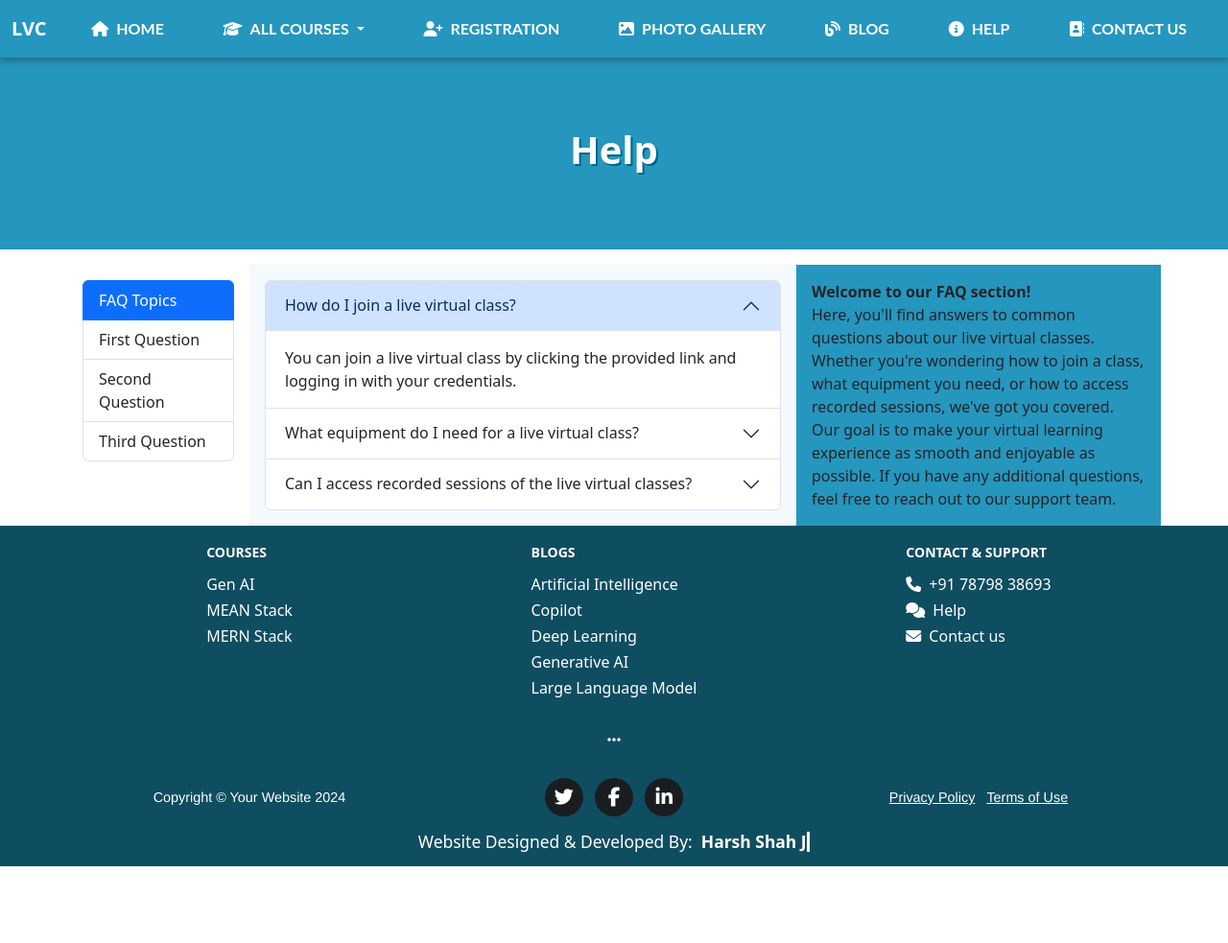
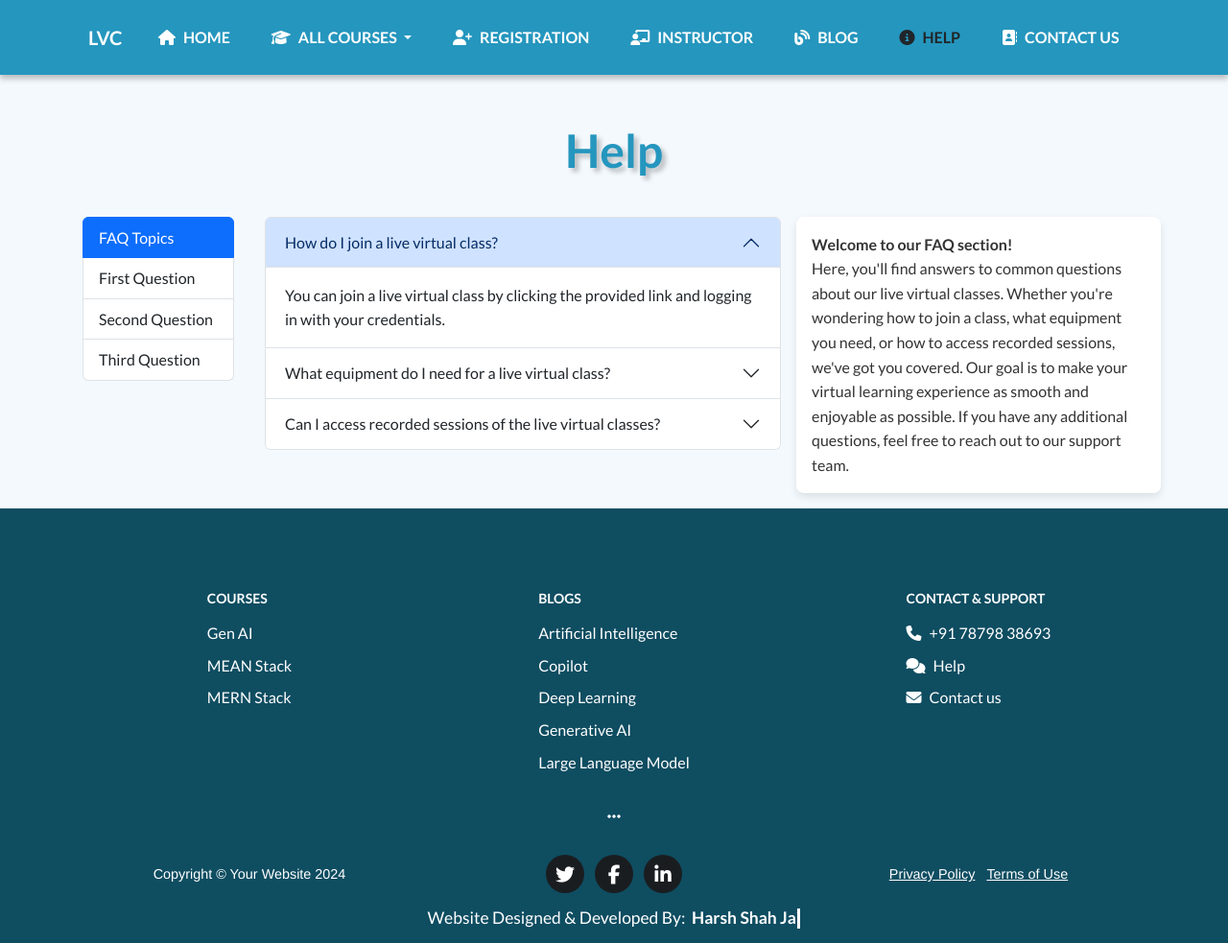
Before and after one commit to harshjaiswal556/live-virtual-class, a plain HTML site: page help.html in a window 1280 px wide. Shown: the whole page at 96% size. Before the commit the page ends 903 px from the top, so only its background shows below. Drawn offline with nearby package versions, Linux system fonts and the light colour scheme.

Commit message:
instructor and help page

```diff
--- a/css/contact-style.css
+++ b/css/contact-style.css
@@ -147,6 +147,7 @@ footer {
     color: white;
     text-align: center;
     padding: 15px;
+    padding-top: 5rem;
 }
 
 .footer-content {
--- a/css/gallery-style.css
+++ b/css/gallery-style.css
@@ -1,3 +1,5 @@
+@import url('https://fonts.googleapis.com/css2?family=Inter:ital,opsz,wght@0,14..32,100..900;1,14..32,100..900&family=Lato:ital,wght@0,100;0,300;0,400;0,700;0,900;1,100;1,300;1,400;1,700;1,900&display=swap');
+
 * {
     margin: 0;
     padding: 0;
@@ -6,19 +8,13 @@
 
 body {
     font-family: Arial, sans-serif;
+    color: #333;
     background-color: #f4f9fd;
-    color: #333;
     line-height: 1.6;
-    min-height: 100vh;
-    display: flex;
-    flex-direction: column;
-    overflow-x: hidden;
+    margin: 0;
+    padding: 0;
+    font-family: "Lato", sans-serif;
 }
-
-body::-webkit-scrollbar{
-    display: none;
-}
-
 
 nav {
     background-color: #2596be;
@@ -53,14 +49,19 @@ nav {
 }
 
 .gallery-head {
-    height: 25vh;
-    background-color: #2596be;
-    text-shadow: 2px 2px #00658a;
+  margin-top: 8rem;
+  display: flex;
+  justify-content: center;
+  align-items: center;
+  color: #2596be;
+  text-shadow: 4px 4px 5px #00000040;
+  text-align: center;
 }
 
 .gallery-head h1 {
-    font-size: 2.5rem;
-    font-weight: bold;
+  font-size: 48px;
+  font-family: "Lato", sans-serif;
+  font-weight: 700;
 }
 
 
@@ -148,17 +149,27 @@ tbody tr:hover {
     object-fit: cover;
     border-radius: 50%;
     box-shadow: 0 2px 5px rgba(0, 0, 0, 0.2);
-    filter: blur(8px);
-}
-.passport-img:hover{
-    filter: blur(0px);
 }
 iframe {
     border: none;
     border-radius: 8px;
     box-shadow: 0 2px 5px rgba(0, 0, 0, 0.1);
 }
-@media screen and (max-width: 768px) {
+@media screen and (max-width: 750px) {
+
+  .nav-menu {
+    flex-direction: column;
+    gap: 10px;
+}
+
+nav{
+  padding: 1rem !important;
+}
+
+.nav-menu-link a {
+    font-size: 1rem;
+}
+
     table {
         font-size: 14px;
     }
@@ -177,6 +188,7 @@ footer {
   color: white;
   text-align: center;
   padding: 15px;
+  padding-top: 5rem;
 }
 
 .footer-content {
@@ -208,6 +220,7 @@ footer {
       text-align: center;
   }
 }
+
 
 a {
   color: #6c757d;
@@ -267,8 +280,6 @@ ul.social-buttons {
   margin-bottom: 0;
 }
 
-ul.social-buttons li a:active,
-ul.social-buttons li a:focus,
 ul.social-buttons li a:hover {
   background-color: #fec503;
 }
--- /dev/null
+++ b/css/help-style.css
@@ -0,0 +1,212 @@
+@import url('https://fonts.googleapis.com/css2?family=Inter:ital,opsz,wght@0,14..32,100..900;1,14..32,100..900&family=Lato:ital,wght@0,100;0,300;0,400;0,700;0,900;1,100;1,300;1,400;1,700;1,900&display=swap');
+
+* {
+    margin: 0;
+    padding: 0;
+    box-sizing: border-box;
+}
+
+body {
+    font-family: Arial, sans-serif;
+    color: #333;
+    background-color: #f4f9fd;
+    line-height: 1.6;
+    margin: 0;
+    padding: 0;
+    font-family: "Lato", sans-serif;
+}
+
+nav {
+    background-color: #2596be;
+    padding: 10px 5rem !important;
+    box-shadow: 0px 4px 6px rgba(0, 0, 0, 0.25);
+}
+
+.nav-menu {
+    display: flex;
+    justify-content: space-around;
+    list-style: none;
+    flex-wrap: wrap;
+    margin-bottom: 0px;
+    padding-left: 0px;
+    width: 100%;
+}
+
+.nav-menu-link a {
+    color: white;
+    font-size: 1rem;
+    text-transform: uppercase;
+    text-decoration: none;
+    padding: 10px 15px;
+    border-radius: 5px;
+    transition: all 0.3s ease;
+    font-family: "Lato", sans-serif;
+    font-weight: 700;
+}
+
+.nav-menu-link a:hover {
+    background-color: #00658a;
+}
+
+.help-head {
+    margin-top: 8rem;
+    display: flex;
+    justify-content: center;
+    align-items: center;
+    color: #2596be;
+    text-shadow: 4px 4px 5px #00000040;
+    text-align: center;
+  }
+
+  .help-head h1 {
+    font-size: 48px;
+    font-family: "Lato", sans-serif;
+    font-weight: 700;
+  }
+
+  .main-div {
+    background-color: #f4f9fd;
+  }
+
+  .right-div {
+    background-color: #2596be;
+  }
+
+  .faq{
+    /* width: 100%; */
+    background: #fff;
+    padding: 20px;
+    border-radius: 8px;
+    box-shadow: 0 4px 8px rgba(0, 0, 0, 0.1);
+  }
+
+footer {
+  background-color: #0F4D61;
+  color: white;
+  text-align: center;
+  padding: 15px;
+  padding-top: 5rem;
+}
+
+.footer-content {
+  margin: 0;
+  display: flex;
+  align-items: center;
+  justify-content: center;
+}
+
+.footer-name {
+  display: inline-block;
+  font-weight: bold;
+  animation: typing 3s steps(18) infinite;
+  white-space: nowrap;
+  overflow: hidden;
+  border-right: 3px solid;
+  width: 170px;
+}
+
+@keyframes typing {
+  from {
+    width: 0
+  }
+}
+
+@media screen and (max-width: 875px) {
+  .left, .right {
+      flex: 1 1 100%;
+      text-align: center;
+  }
+}
+
+a {
+    color: #6c757d;
+  }
+  a:hover {
+    color: #fec503;
+    text-decoration: none;
+  }
+
+  ::selection {
+    background: #fec503;
+    text-shadow: none;
+  }
+
+
+  .footer-column:not(:first-child) {
+      padding-top: 2rem;
+      @media (min-width: 768px) {
+        padding-top: 0rem;
+      }
+    }
+    .footer-column {
+      text-align: center;
+    }
+
+    .footer-column .nav-item .nav-link {
+      padding: 0.25rem 0;
+    }
+
+    .footer-column .nav-item span.nav-link {
+      color: #6c757d;
+    }
+
+    .footer-column .nav-item span.footer-title {
+      font-size: 14px;
+      font-weight: 700;
+      margin: 1rem 0;
+      color: #fff;
+      text-transform: uppercase;
+    }
+
+    .footer-column .nav-item .fas {
+      margin-right: 0.5rem;
+    }
+
+    .footer-column ul {
+      display: inline-block;
+    }
+
+    @media (min-width: 768px) {
+      .footer-column ul {
+        text-align: left;
+      }
+    }
+
+  ul.social-buttons {
+    margin-bottom: 0;
+  }
+
+  ul.social-buttons li a:hover {
+    background-color: #fec503;
+  }
+
+  ul.social-buttons li a {
+    font-size: 20px;
+    line-height: 40px;
+    display: block;
+    width: 40px;
+    height: 40px;
+    transition: all 0.3s;
+    transition: all 0.3s;
+    color: #fff;
+    border-radius: 100%;
+    outline: 0;
+    background-color: #1a1d20;
+  }
+
+  footer .quick-links {
+    font-size: 90%;
+    line-height: 40px;
+    margin-bottom: 0;
+    text-transform: none;
+    font-family: Montserrat, "Helvetica Neue", Helvetica, Arial, sans-serif;
+  }
+
+  .copyright {
+    color: white;
+  }
+
+  .fa-ellipsis-h {
+    color: white;
+    padding: 2rem 0;
+  }
--- a/css/reg-style.css
+++ b/css/reg-style.css
@@ -190,6 +190,7 @@ footer {
   color: white;
   text-align: center;
   padding: 15px;
+  padding-top: 5rem;
 }
 
 .footer-content {
@@ -280,8 +281,6 @@ ul.social-buttons {
   margin-bottom: 0;
 }
 
-ul.social-buttons li a:active,
-ul.social-buttons li a:focus,
 ul.social-buttons li a:hover {
   background-color: #fec503;
 }
--- a/help.html
+++ b/help.html
@@ -8,213 +8,18 @@
   <link rel="stylesheet" href="https://cdnjs.cloudflare.com/ajax/libs/font-awesome/6.7.1/css/all.min.css">
   <link href="https://cdn.jsdelivr.net/npm/bootstrap@5.3.3/dist/css/bootstrap.min.css" rel="stylesheet"
     integrity="sha384-QWTKZyjpPEjISv5WaRU9OFeRpok6YctnYmDr5pNlyT2bRjXh0JMhjY6hW+ALEwIH" crossorigin="anonymous">
-
-  <style>
-    body {
-      margin: 0;
-      padding: 0;
-      box-sizing: border-box;
-      overflow-x: hidden;
-    }
-
-    body::-webkit-scrollbar {
-      display: none;
-    }
-
-
-    nav {
-      background-color: #2596be;
-      padding: 10px 0;
-      box-shadow: 0px 4px 6px rgba(0, 0, 0, 0.25);
-    }
-
-    .nav-menu {
-      display: flex;
-      justify-content: space-around;
-      list-style: none;
-      flex-wrap: wrap;
-      margin-bottom: 0px;
-      padding-left: 0px;
-      width: 100%;
-    }
-
-    .nav-menu-link a {
-      color: white;
-      font-size: 1rem;
-      text-transform: uppercase;
-      text-decoration: none;
-      padding: 10px 15px;
-      border-radius: 5px;
-      transition: all 0.3s ease;
-      font-family: "Lato", sans-serif;
-      font-weight: 700;
-    }
-
-    .nav-menu-link a:hover {
-      background-color: #00658a;
-    }
-
-    .help-head {
-      height: 25vh;
-      display: flex;
-      justify-content: center;
-      align-items: center;
-      background-color: #2596be;
-      color: white;
-      text-shadow: 2px 2px #00658a;
-    }
-
-    .help-head h1 {
-      font-size: 2.5rem;
-      font-weight: bold;
-    }
-
-    .main-div {
-      background-color: #f4f9fd;
-    }
-
-    .right-div {
-      background-color: #2596be;
-    }
-
-footer {
-    background-color: #0F4D61;
-    color: white;
-    text-align: center;
-    padding: 15px;
-}
-
-.footer-content {
-    margin: 0;
-    display: flex;
-    align-items: center;
-    justify-content: center;
-}
-
-.footer-name {
-    display: inline-block;
-    font-weight: bold;
-    animation: typing 3s steps(18) infinite;
-    white-space: nowrap;
-    overflow: hidden;
-    border-right: 3px solid;
-    width: 170px;
-}
-
-  @keyframes typing {
-    from {
-      width: 0
-    }
-  }
-
-@media screen and (max-width: 875px) {
-    .left, .right {
-        flex: 1 1 100%;
-        text-align: center;
-    }
-}
-
-a {
-  color: #6c757d;
-}
-a:hover {
-  color: #fec503;
-  text-decoration: none;
-}
-
-::selection {
-  background: #fec503;
-  text-shadow: none;
-}
-
-
-.footer-column:not(:first-child) {
-    padding-top: 2rem;
-    @media (min-width: 768px) {
-      padding-top: 0rem;
-    }
-  }
-
-.footer-column {
-  text-align: center;
-  .nav-item {
-    .nav-link {
-      padding: 0.1rem 0;
-    }
-    span.nav-link {
-      color: #6c757d;
-    }
-    span.footer-title {
-      font-size: 14px;
-      font-weight: 700;
-      color: #fff;
-      text-transform: uppercase;
-    }
-    .fas {
-      margin-right: 0.5rem;
-    }
-  }
-  ul {
-    display: inline-block;
-    @media (min-width: 768px) {
-      text-align: left;
-    }
-  }
-}
-
-ul.social-buttons {
-  margin-bottom: 0;
-}
-
-ul.social-buttons li a:active,
-ul.social-buttons li a:focus,
-ul.social-buttons li a:hover {
-  background-color: #fec503;
-}
-
-ul.social-buttons li a {
-  font-size: 20px;
-  line-height: 40px;
-  display: block;
-  width: 40px;
-  height: 40px;
-  -webkit-transition: all 0.3s;
-  -moz-transition: all 0.3s;
-  transition: all 0.3s;
-  color: #fff;
-  border-radius: 100%;
-  outline: 0;
-  background-color: #1a1d20;
-}
-
-footer .quick-links {
-  font-size: 90%;
-  line-height: 40px;
-  margin-bottom: 0;
-  text-transform: none;
-  font-family: Montserrat, "Helvetica Neue", Helvetica, Arial, sans-serif;
-}
-
-.copyright {
-  color: white;
-}
-
-.fa-ellipsis-h {
-  color: white;
-  padding: 2rem 0;
-}
-
-  </style>
+<link rel="stylesheet" href="./css/help-style.css">
 
 </head>
 
 <body>
 
-  <nav class="navbar navbar-expand-lg">
+  <nav class="navbar navbar-expand-lg fixed-top py-3">
     <div class="container-fluid">
         <a class="navbar-brand" style="font-weight: 700; color: white;" href="index.html">LVC</a>
-      <button class="navbar-toggler" type="button" data-bs-toggle="collapse" data-bs-target="#navbarSupportedContent"
-        aria-controls="navbarSupportedContent" aria-expanded="false" aria-label="Toggle navigation">
+        <button class="navbar-toggler" type="button" data-bs-toggle="collapse"
+            data-bs-target="#navbarSupportedContent" aria-controls="navbarSupportedContent" aria-expanded="false"
+            aria-label="Toggle navigation">
             <span class="navbar-toggler-icon"></span>
         </button>
         <div class="collapse navbar-collapse" id="navbarSupportedContent">
@@ -222,34 +27,34 @@ footer .quick-links {
                 <li class="nav-item nav-menu-link"><a class="nav-link" href="index.html"><i
                             class="fa-solid fa-house">&nbsp;&nbsp;</i>Home</a></li>
                 <li class="nav-item dropdown nav-menu-link">
-            <a class="nav-link dropdown-toggle" href="#" role="button" data-bs-toggle="dropdown" aria-expanded="false">
+                    <a class="nav-link dropdown-toggle" href="#" role="button" data-bs-toggle="dropdown"
+                        aria-expanded="false">
                         <i class="fa-solid fa-graduation-cap">&nbsp;&nbsp;</i>All Courses
                     </a>
                     <ul class="dropdown-menu">
                         <li><a class="dropdown-item text-dark" href="gen.html">Gen AI</a></li>
                         <li class="submenu submenu-md dropend">
-                <a class="dropdown-item dropdown-toggle text-dark" role="button" data-bs-toggle="dropdown"
-                  aria-expanded="false" onclick="event.stopPropagation();">
+                            <a class="dropdown-item dropdown-toggle text-dark" role="button"
+                                data-bs-toggle="dropdown" aria-expanded="false" onclick="event.stopPropagation();">
                                 Full Stack
                             </a>
                             <ul class="dropdown-menu">
-                  <li><a class="dropdown-item text-dark" href="mern.html">MERN
+                                <li><a class="dropdown-item text-dark" href="mern.html" >MERN
                                         Stack</a></li>
-                  <li><a class="dropdown-item text-dark" href="mean.html">MEAN
+                                <li><a class="dropdown-item text-dark" href="mean.html" >MEAN
                                         Stack</a></li>
                             </ul>
                         </li>
                     </ul>
                 </li>
-          <li class="nav-item nav-menu-link"><a class="nav-link" href="registration.html"><i
+                <li class="nav-item nav-menu-link"><a class="nav-link" href="registration.html" ><i
                             class="fa-solid fa-user-plus">&nbsp;&nbsp;</i>Registration</a></li>
-          <li class="nav-item nav-menu-link"><a class="nav-link" href="gallery.html"><i
-                class="fa-solid fa-image">&nbsp;&nbsp;</i>Photo Gallery</a></li>
-          <li class="nav-item nav-menu-link"><a class="nav-link" href="blog.html"><i
+                <li class="nav-item nav-menu-link"><a class="nav-link" href="gallery.html" ><i class="fa-solid fa-chalkboard-user">&nbsp;&nbsp;</i>Instructor</a></li>
+                <li class="nav-item nav-menu-link"><a class="nav-link" href="blog.html" ><i
                             class="fa-solid fa-blog">&nbsp;&nbsp;</i>Blog</a></li>
-          <li class="nav-item nav-menu-link"><a class="nav-link" href="help.html"><i
+                <li class="nav-item nav-menu-link"><a class="nav-link text-dark" href="help.html" ><i
                             class="fa-solid fa-circle-info">&nbsp;&nbsp;</i>Help</a></li>
-          <li class="nav-item nav-menu-link"><a class="nav-link" href="contact.html"><i
+                <li class="nav-item nav-menu-link"><a class="nav-link" href="contact.html" ><i
                             class="fa-solid fa-address-book">&nbsp;&nbsp;</i>Contact Us</a></li>
             </ul>
         </div>
@@ -321,7 +126,7 @@ footer .quick-links {
           </div>
         </div>
       </div>
-      <div class="col-md-4 right-div p-3">
+      <div class="faq col-md-4 right-div p-3 my-3">
         <div class="custom-right-div">
           <b>Welcome to our FAQ section!</b> <br> Here, you'll find answers to common questions about our live virtual
           classes. Whether you're wondering how to join a class, what equipment you need, or how to access recorded
```
Also changed, not shown: contact.html (+2 -3 lines), css/style1.css (+26 -15 lines), gallery.html (+16 -16 lines), index.html (+2 -3 lines), registration.html (+2 -3 lines), images/Untitled.jpeg (added), images/Untitled1.jpeg (added), images/Untitled2.jpeg (added), images/Untitled3.jpeg (added). Lines whose indentation alone changed are shown as unchanged.
